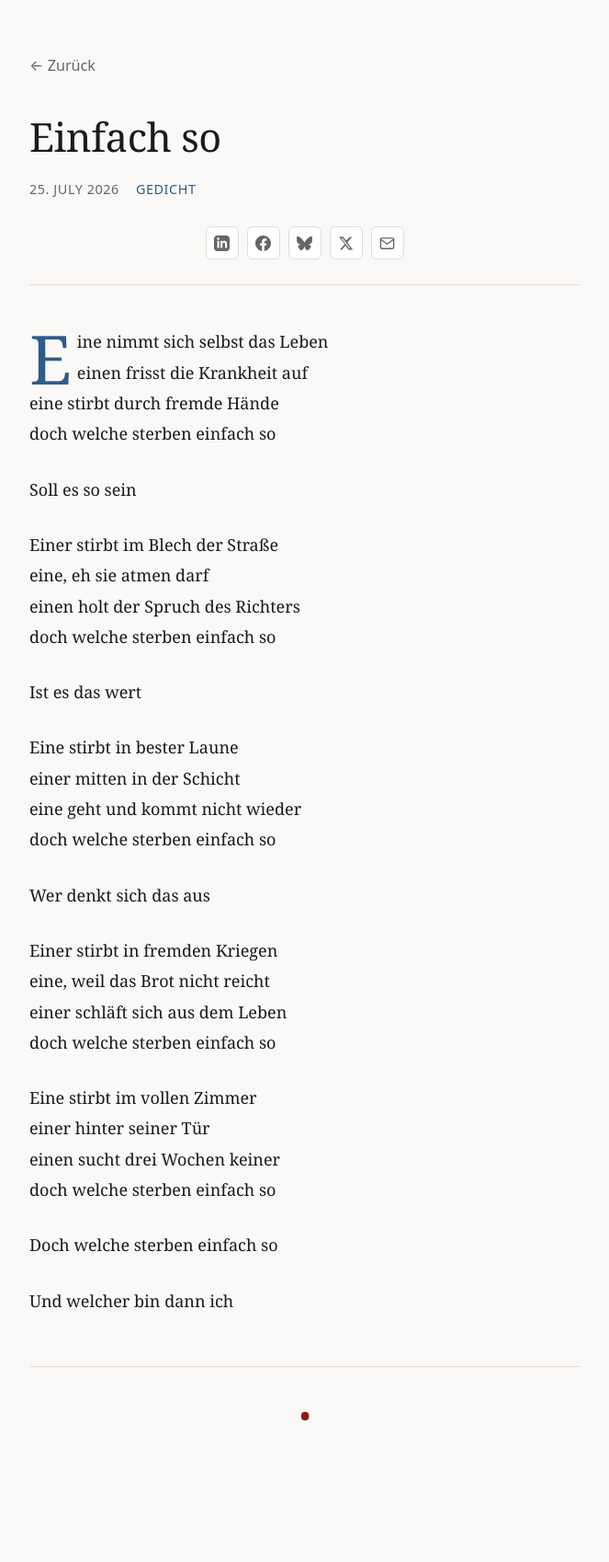
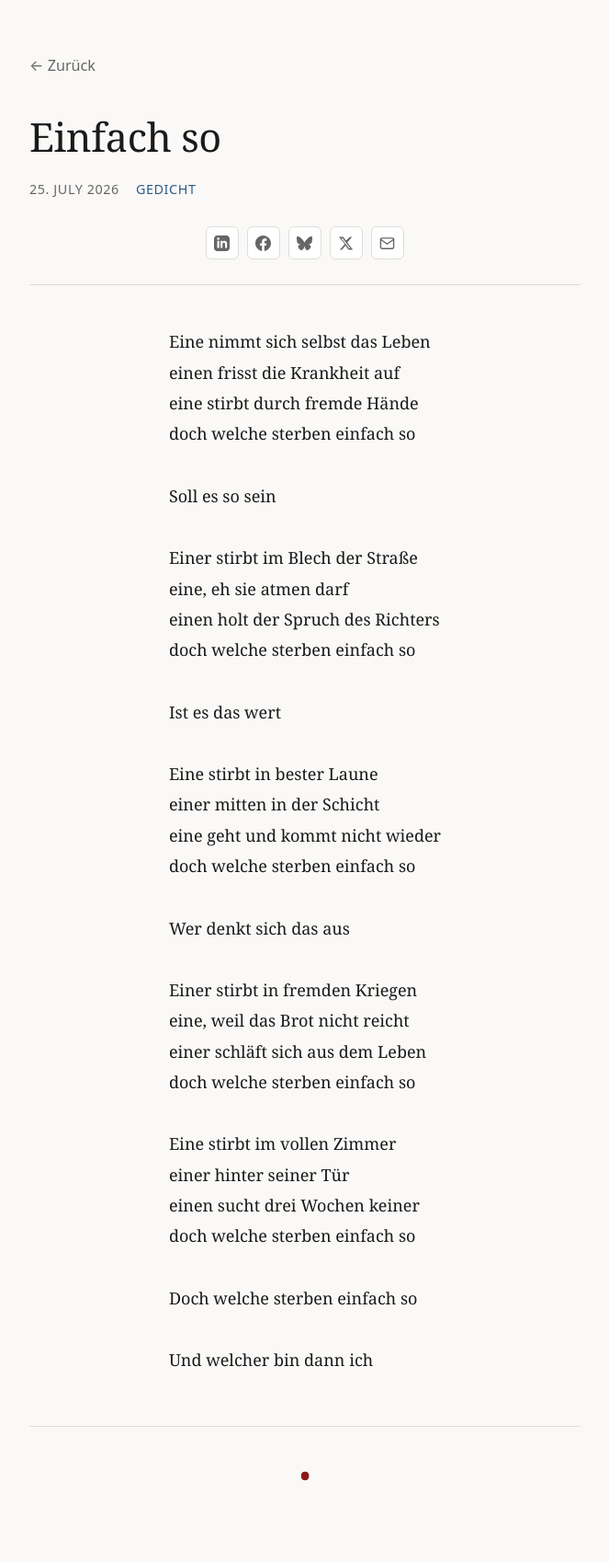
Before and after one commit to docdimy/drklass.de, a Jekyll site: the page built from _texte/einfach-so.md, in a window 1280 px wide. Shown: the whole page at 92% size, without its empty margins (308-971 px from the left). Built offline with Jekyll 4.4.1, drawn with Linux system fonts in a browser that asks for light colours; before the commit the page ends 1633 px from its top, so only the background shows below that.

Commit message:
Enhance CSS for prose-body poem layout
Add styles for prose-body poem formatting and responsive design.

```diff
--- a/assets/css/text.css
+++ b/assets/css/text.css
@@ -138,6 +138,36 @@ body {
   letter-spacing: 0.5em;
 }
 
+/* ── Vers ───────────────────────────────────────────────────────── */
+/* An text.css anhängen, nach dem Fließtext-Block.                   */
+
+.prose-body.poem {
+  width: max-content;
+  max-width: 100%;
+  margin-inline: auto;
+  text-align: left;
+}
+
+.prose-body.poem p {
+  hyphens: none;
+  -webkit-hyphens: none;
+  margin-bottom: 1.9rem;
+}
+
+/* Initiale im Vers zurücknehmen */
+.prose-body.poem p:first-of-type::first-letter {
+  float: none;
+  font-size: inherit;
+  line-height: inherit;
+  margin: 0;
+  color: inherit;
+  font-weight: inherit;
+}
+
+@media (max-width: 600px) {
+  .prose-body.poem { width: auto; }
+}
+
 /* ── Schlusszeichen ─────────────────────────────────────────────── */
 .prose-footer {
   text-align: center;
```
